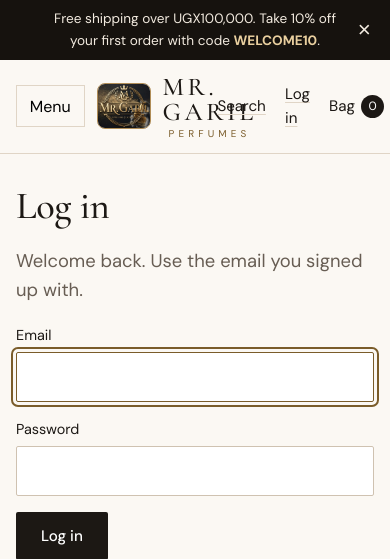
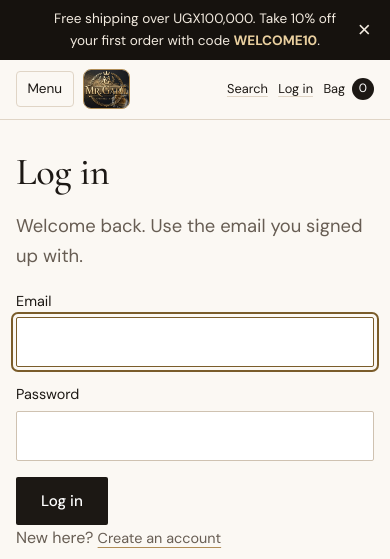
Before and after one commit to David-Jeremiah/Garlie, a Django app: page /account/login/ in a window 390 px wide. Shown: the top 559 px of the page. Run offline with Django 5.2, Linux system fonts and the light colour scheme; data comes from the database, SQL or seed files in the repository; data that the repository does not hold is empty.

Commit message:
Mobile layout fixes

```diff
--- a/static/css/garlie.css
+++ b/static/css/garlie.css
@@ -287,3 +287,32 @@
 @media(min-width:860px){.account-grid{grid-template-columns:1.2fr 1fr}}
 .order-row{display:flex;justify-content:space-between;gap:1rem;padding:.9rem 1rem;border:1px solid var(--line);border-radius:8px;margin-bottom:.6rem;background:#fff}
 .order-row:hover{border-color:var(--gold)}.order-row span:last-child{text-align:right}
+
+/* ---- Phones only (desktop is not affected by anything below) ---- */
+@media (max-width:760px){
+  .site-header{padding:.6rem 1rem;gap:.6rem}
+  .menu-toggle{color:inherit;padding:.4rem .65rem;font-size:.85rem;border-radius:4px}
+  .brand{gap:.5rem;min-width:0}
+  .brand-logo{height:40px;max-width:none}
+  .brand-name{font-size:1.05rem;letter-spacing:.08em;white-space:nowrap}
+  .brand-sub{display:none}
+  .header-actions{gap:.8rem;font-size:.85rem}
+  .header-actions .link-button,.bag-link{white-space:nowrap}
+  .front-inner{padding:1.25rem 1rem 1.5rem;gap:1.25rem}
+  .front-logo{width:110px;margin-bottom:.9rem}
+  .front-copy h1{font-size:2.3rem;max-width:none}
+  .front-copy .lead{font-size:1rem}
+  .front-copy .hero-actions{margin:1.2rem 0 0}
+  .front-copy .hero-actions .btn{flex:1;min-width:0;padding:.8rem 1rem}
+  .front-photo{border-radius:16px}
+  .front-photo img{max-height:360px}
+  .display-bar{top:58px;padding:.5rem 0;gap:.5rem}
+  .display-search{flex:1 1 100%;min-width:0}
+  .chips{min-width:0;flex:1 1 100%}
+  .page-image{max-height:260px}
+  .account-head .account-logout{margin-left:0}
+}
+@media (max-width:400px){
+  .brand-text{display:none}
+  .header-actions{gap:.65rem;font-size:.8rem}
+}
--- a/templates/base.html
+++ b/templates/base.html
@@ -10,8 +10,8 @@
   <link href="https://fonts.googleapis.com/css2?family=Cormorant+Garamond:ital,wght@0,400;0,500;0,600;1,400&family=DM+Sans:wght@400;500;700&display=swap" rel="stylesheet">
   <link rel="icon" href="{{ SITE.favicon_url }}">
   <link rel="apple-touch-icon" href="{{ SITE.favicon_url }}">
-  <link rel="stylesheet" href="{% static 'css/garlie.css' %}">
-  <script src="{% static 'js/garlie.js' %}" defer></script>
+  <link rel="stylesheet" href="{% static 'css/garlie.css' %}?v=20261104a">
+  <script src="{% static 'js/garlie.js' %}?v=20261104a" defer></script>
 </head>
 <body>
   <a class="skip-link" href="#main">Skip to content</a>
```
